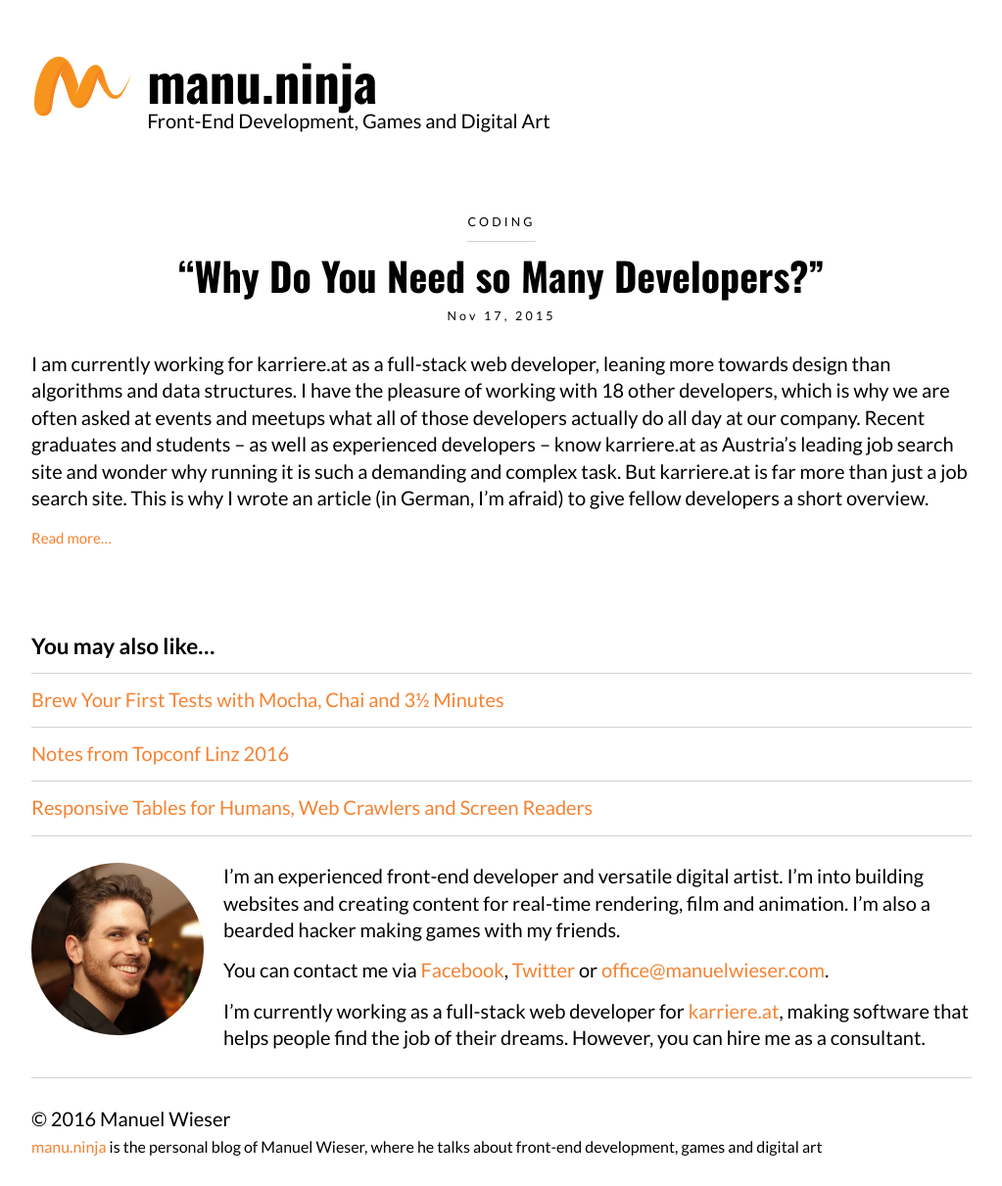
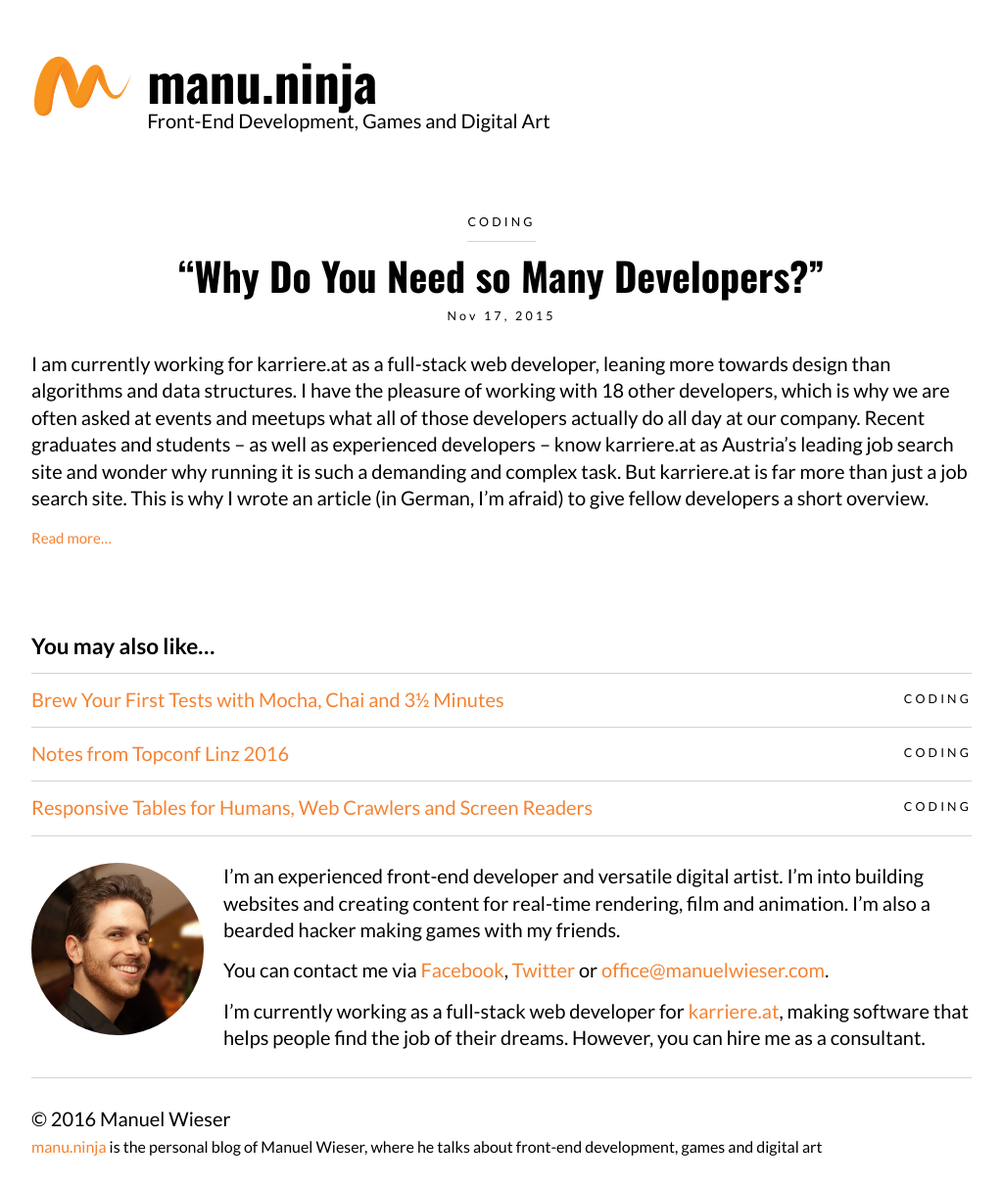
Before and after one commit to Lorti/manu.ninja, a Jekyll site: the page built from _posts/2015-11-17-why-do-you-need-so-many-developers.md, in a window 1280 px wide. Shown: the whole page at 98% size, without its empty margins (128-1151 px from the left). Built offline with Jekyll 4.4.1, drawn with Linux system fonts in a browser that asks for light colours; nearby versions of some CDN libraries; comment, search, counter and statistics services are not loaded.

Commit message:
categories in related articles

```diff
--- a/_includes/related.html
+++ b/_includes/related.html
@@ -3,13 +3,18 @@
     <ul>
         {% for post in site.posts %}
             {% if post.url != page.url %}
-            <li>
-                {% if post.external %}
-                    <a class="Links-item u-truncated" href="{{ post.external }}" target="_blank">{{ post.title }}</a>
-                {% else %}
-                    <a class="Links-item u-truncated" href="{{ post.url }}">{{ post.title }}</a>
-                {% endif %}
-            </li>
+                <li class="Links-item">
+                    <span class="Links-meta">
+                        {% for category in post.categories %}
+                            <a href="/{{ category }}">{{ site.data.categories[category] }}</a>
+                        {% endfor %}
+                    </span>
+                    {% if post.external %}
+                        <a class="Links-link u-truncated" href="{{ post.external }}" target="_blank">{{ post.title }}</a>
+                    {% else %}
+                        <a class="Links-link u-truncated" href="{{ post.url }}">{{ post.title }}</a>
+                    {% endif %}
+                </li>
             {% endif %}
         {% endfor %}
     </ul>
--- a/_sass/components/_links.scss
+++ b/_sass/components/_links.scss
@@ -8,9 +8,51 @@
 }
 
 .Links-item {
+    position: relative;
+}
+
+.Links-link {
     display: block;
     margin-top: -1px;
     border-top: 1px solid lightgray;
     padding-top: .6875em;
     padding-bottom: .6875em;
 }
+
+.Links-meta {
+    @include baseline(10px);
+
+    position: absolute;
+    top: 50%;
+    right: 0;
+
+    line-height: 1em;
+    margin-top: -.5em;
+
+    letter-spacing: .25em;
+    text-transform: uppercase;
+
+    a {
+        color: inherit;
+        text-decoration: none;
+    }
+
+    a:hover,
+    a:active {
+        color: $hover-color;
+    }
+
+    a:after {
+        content: ',';
+    }
+
+    a:last-child:after {
+        content: normal;
+    }
+}
+
+@media (max-width: 640px) {
+    .Links-meta {
+        display: none;
+    }
+}
```
